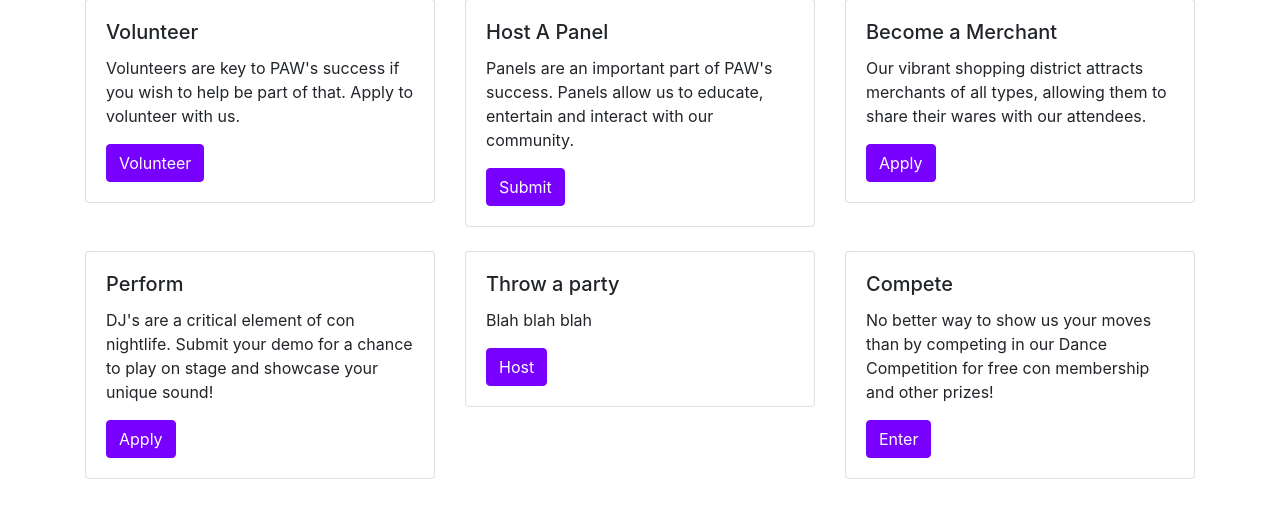
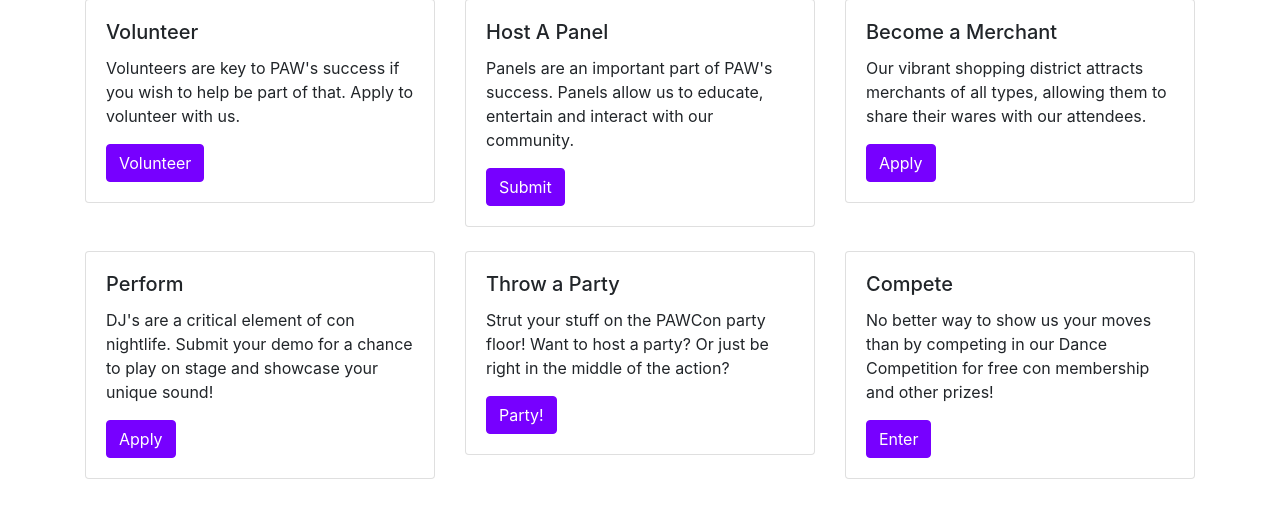
Before and after one commit to pacanthro/paw_apply, a Django app: page / in a window 1280 px wide. Shown: the part 137-655 px from the top of the page. Run offline with Django 3.2, Linux system fonts and the light colour scheme; some libraries are stand-ins or nearby versions.

Commit message:
Party fixes (#28)
* Upgrade Django

Upgrade Django to 3.1.8

* Text Changes

Change the text for the Party Floor policies.

* Add Dev Requirements

Added a seperate Requirements file for dev.

Co-authored-by: Nicholas Bourey <laveur@me.com>

```diff
--- a/core/templates/home.html
+++ b/core/templates/home.html
@@ -46,9 +46,9 @@
   <div class="col-sm-4">
     <div class="card">
       <div class="card-body">
-        <h5 class="card-title">Throw a party</h5>
-        <p class="card-text">Blah blah blah</p>
-        <a href="{% url 'partyfloor:index' %}" class="btn btn-primary">Host</a>
+        <h5 class="card-title">Throw a Party</h5>
+        <p class="card-text">Strut your stuff on the PAWCon party floor! Want to host a party? Or just be right in the middle of the action?</p>
+        <a href="{% url 'partyfloor:index' %}" class="btn btn-primary">Party!</a>
       </div>
     </div>
   </div>
--- a/partyfloor/templates/partyfloor.html
+++ b/partyfloor/templates/partyfloor.html
@@ -8,10 +8,10 @@
 <ul>
   <li>Party Floor is 21+.</li>
   <li>Party Floor is a con-badge only access area.</li>
-  <li>Applicants must have a paid 2020 membership, a room reserved and provide hotel reservation number in application to be considered.</li>
+  <li>Applicants must have a paid {% now "Y" %} membership, a room reserved and provide hotel reservation number in application to be considered.</li>
   <li>Room space is confirmed on a first come, first paid basis.</li>
   <li>Limit one room per applicant.</li>
-  <li>Party Floor rooms are prioritized to party hosts before buffer attendees.</li>
+  <li>Party Floor rooms are prioritized to party hosts before buffer attendees. Party hosts have first access to the balcony-side rooms.</li>
   <li>By applying you agree that you understand all of the above.</li>
 </ul>
 <a href="{% url 'partyfloor:apply' %}" class="btn btn-primary btn-lg">Apply</a>
```
Also changed, not shown: requirements_dev.txt (renamed from requirements.txt, +9 -3 lines).
